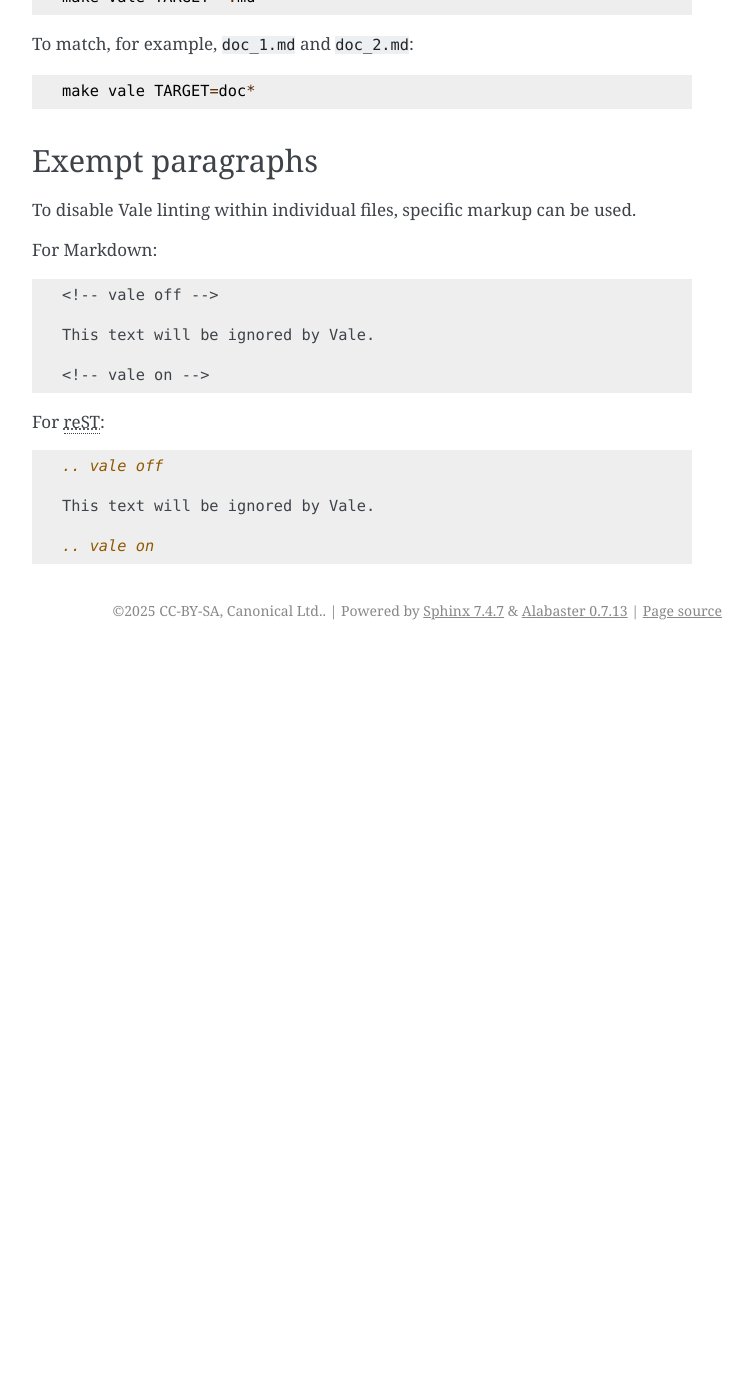
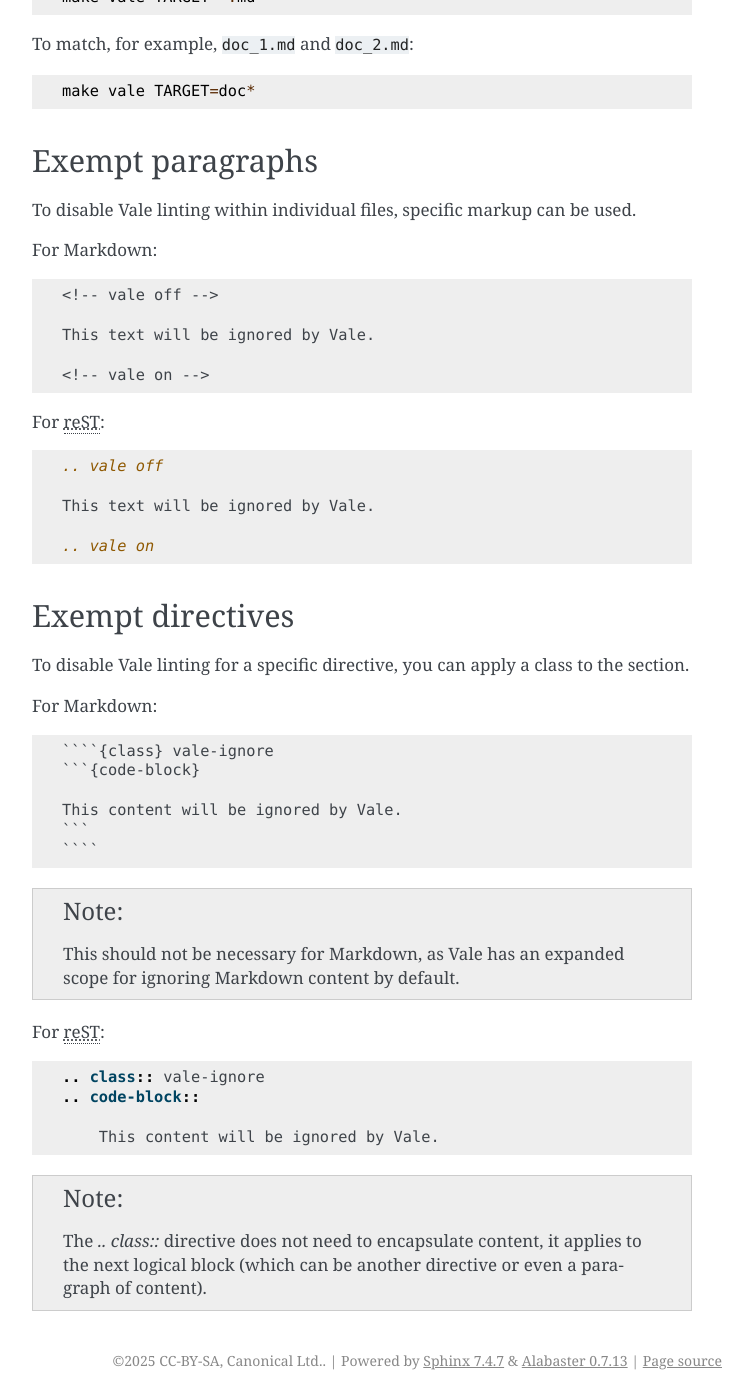
Before and after one commit to canonical/sphinx-docs-starter-pack, a Sphinx documentation site: the page built from docs/reference/automatic_checks_styleguide.rst, in a window 1280 px wide and 1400 px high, scrolled down 698 px. Shown: the whole window, without its empty margins (388-1140 px from the left). Built offline with Sphinx 7.4.7, drawn with Linux system fonts in a browser that asks for light colours; pages that are not in the unit, such as notebooks, are missing from menus; before the commit the page ends 1348 px from its top, so only the background shows below that.

Commit message:
fix: vale-spelling issues, adds additional documentation regarding vale ignores

`````diff
--- a/docs/how-to/customise.rst
+++ b/docs/how-to/customise.rst
@@ -100,7 +100,7 @@ The following extensions are included by default:
 * ``sphinxcontrib.cairosvgconverter``
 * ``sphinx_last_updated_by_git``
 
-The `canonical_sphinx` extension is required for the starter pack.
+The ``canonical_sphinx`` extension is required for the starter pack.
 It automatically enables and sets default configurations for the following extensions:
 
 * ``custom-rst-roles``
--- a/docs/reference/automatic_checks.rst
+++ b/docs/reference/automatic_checks.rst
@@ -42,6 +42,7 @@ repository.
 The current defaults force usage of Canonical hosted runners, which some projects
 may not be able to use. You may select your own runners with an override, see line 7 below:
 
+.. class:: vale-ignore
 .. code-block::
    :emphasize-lines: 7
    :linenos:
@@ -62,8 +63,10 @@ changes are made to files in the ``docs/`` directory. If your project is structu
 differently, or if you want to run the checks on other directories, modify the trigger
 paths in the workflow files:
 
-.. code-block:: yaml
+.. class:: vale-ignore
+.. code:: yaml
    :emphasize-lines: 4
+   :class: vale-ignore
 
    on:
      pull_request:
--- a/docs/reference/automatic_checks_styleguide.rst
+++ b/docs/reference/automatic_checks_styleguide.rst
@@ -60,3 +60,37 @@ For |RST|:
    This text will be ignored by Vale.
 
    .. vale on
+
+
+Exempt directives
+-----------------
+
+To disable Vale linting for a specific directive, you can apply a class to the section.
+
+For Markdown:
+
+.. code-block:: Markdown
+
+    ````{class} vale-ignore
+    ```{code-block}
+
+    This content will be ignored by Vale.
+    ```
+    ````
+
+.. note::
+
+    This should not be necessary for Markdown, as Vale has an expanded scope for ignoring Markdown content by default.
+
+For |RST|:
+
+.. code-block:: rst
+
+    .. class:: vale-ignore
+    .. code-block::
+
+        This content will be ignored by Vale.
+
+.. note::
+
+    The `.. class::` directive does not need to encapsulate content, it applies to the next logical block (which can be another directive or even a paragraph of content).
`````
